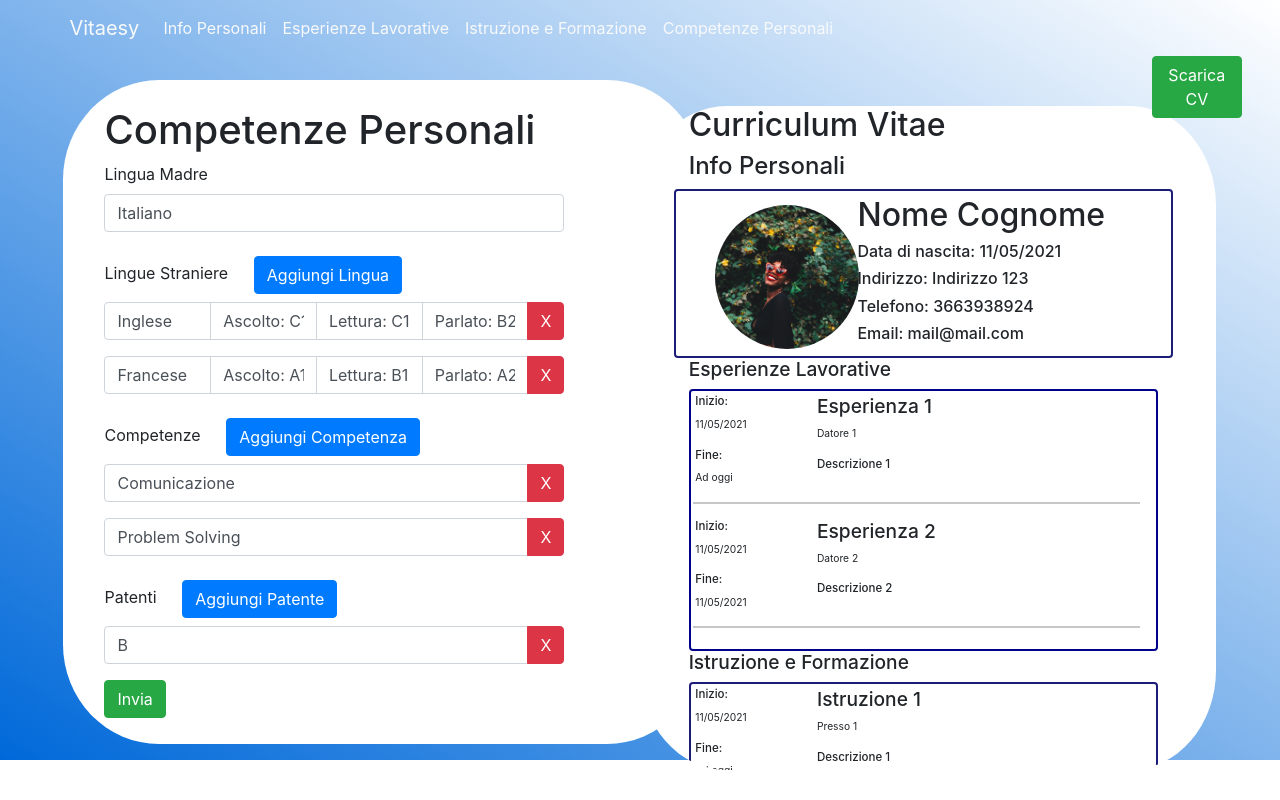
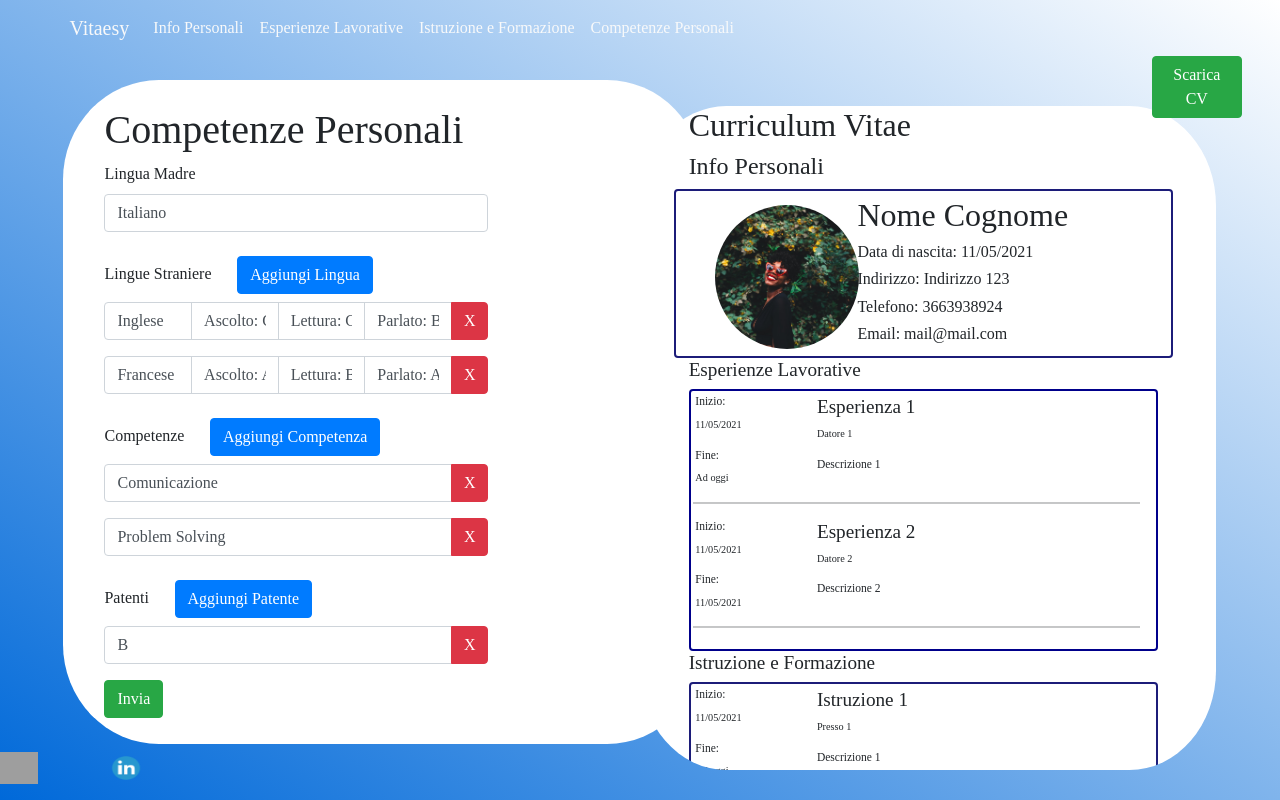
Before and after one commit to MaxNaitor/Vitaesy, an Angular app: page /riempimento/competenze in a window 1280 px wide. Built offline with nearby package versions, Linux system fonts and the light colour scheme; grey boxes are pictures that could not be loaded.

Commit message:
migliorato un po css

```diff
--- a/src/app/app.component.css
+++ b/src/app/app.component.css
@@ -1,8 +1,10 @@
 .corpo {
-    height: 95vh;
+    height: 100vh;
     padding-left: 3vw;
     padding-right: 3vw;
     background-image: linear-gradient(to top right, #0069D9, white);
+    overflow-y: auto;
+    font-family: 'Times New Roman';
 }
 .col-md-6 {
     display: grid;
--- a/src/app/app.component.html
+++ b/src/app/app.component.html
@@ -1,4 +1,5 @@
 <div class="corpo">
     <app-navbar></app-navbar>
     <router-outlet></router-outlet>
+    <app-footer></app-footer>
 </div>
--- a/src/app/app.module.ts
+++ b/src/app/app.module.ts
@@ -19,6 +19,7 @@ import { IstruzioneFormComponent } from './forms/istruzione-form/istruzione-form
 import { CompetenzeFormComponent } from './forms/competenze-form/competenze-form.component';
 import { ReactiveFormsModule } from '@angular/forms';
 import { RiempimentoComponent } from './riempimento/riempimento.component';
+import { FooterComponent } from './footer/footer.component';
 
 @NgModule({
   declarations: [
@@ -37,6 +38,7 @@ import { RiempimentoComponent } from './riempimento/riempimento.component';
     IstruzioneFormComponent,
     CompetenzeFormComponent,
     RiempimentoComponent,
+    FooterComponent,
   ],
   imports: [
     BrowserModule,
--- /dev/null
+++ b/src/app/footer/footer.component.css
@@ -0,0 +1,11 @@
+.row {
+    width: 100vw;
+    margin-top: -4vh;
+    margin-left: -3vw;
+    background-color: transparent;
+}
+
+a > img {
+    height: 4vh;
+    width: 3vw;
+}
--- /dev/null
+++ b/src/app/footer/footer.component.html
@@ -0,0 +1,9 @@
+<div class="row no-gutters">
+    <div class="col-sm-1">
+        <a href="https://github.com/MaxNaitor" target="_blank"><img src="../../assets/github.png"></a>
+    </div>
+    <div class="col-sm-1">
+        <a href="https://www.linkedin.com/in/tiziano-massa-061151158/" target="_blank"><img
+                src="../../assets/linkedin.png"></a>
+    </div>
+</div>
--- /dev/null
+++ b/src/app/footer/footer.component.ts
@@ -0,0 +1,15 @@
+import { Component, OnInit } from '@angular/core';
+
+@Component({
+  selector: 'app-footer',
+  templateUrl: './footer.component.html',
+  styleUrls: ['./footer.component.css']
+})
+export class FooterComponent implements OnInit {
+
+  constructor() { }
+
+  ngOnInit(): void {
+  }
+
+}
--- a/src/app/forms/competenze-form/competenze-form.component.css
+++ b/src/app/forms/competenze-form/competenze-form.component.css
@@ -10,8 +10,19 @@
 
 form  {
     height: 50vh;
+    width: 30vw;
 }
 
 input.ng-invalid.ng-touched, select.ng-invalid.ng-touched {
     border: 1px solid red;
 }
+
+.addButton {
+    margin-left: 2vw;
+    margin-bottom: 1vh;
+    margin-top: 1vh;
+}
+
+select {
+    width: 70vw;
+}
--- a/src/app/forms/competenze-form/competenze-form.component.html
+++ b/src/app/forms/competenze-form/competenze-form.component.html
@@ -11,8 +11,8 @@
             </div>
             <div formArrayName="lingueStraniere">
                 <label for="">Lingue Straniere</label>
-                <button class="btn btn-primary" style="margin-left: 2vw; margin-bottom: 1vh; margin-top: 1vh;"
-                    (click)="aggiungiLingua(null,null,null,null)">Aggiungi Lingua</button>
+                <button class="btn btn-primary addButton" (click)="aggiungiLingua(null,null,null,null)">Aggiungi
+                    Lingua</button>
                 <div *ngFor="let lingua of getLingueStraniere(); let i = index" [formGroupName]="i" class="f-group">
                     <span *ngIf="lingua.invalid && lingua.touched">
                         La lingua non è stata compilata correttamente!
@@ -52,8 +52,8 @@
 
             <div formArrayName="competenze">
                 <label for="">Competenze</label>
-                <button class="btn btn-primary" style="margin-left: 2vw; margin-bottom: 1vh; margin-top: 1vh;"
-                    (click)="aggiungiCompetenza(null)">Aggiungi Competenza</button>
+                <button class="btn btn-primary addButton" (click)="aggiungiCompetenza(null)">Aggiungi
+                    Competenza</button>
                 <div *ngFor="let comp of getCompetenze(); let i = index" class="f-group">
                     <span *ngIf="comp.invalid && comp.touched">
                         Specifica la competenza!
@@ -68,8 +68,7 @@
             </div>
             <div formArrayName="patenti">
                 <label for="">Patenti</label>
-                <button class="btn btn-primary" style="margin-left: 2vw; margin-bottom: 1vh; margin-top: 1vh;"
-                    (click)="aggiungiPatente(null)">Aggiungi Patente</button>
+                <button class="btn btn-primary addButton" (click)="aggiungiPatente(null)">Aggiungi Patente</button>
                 <div *ngFor="let patente of getPatenti(); let i = index" class="f-group">
                     <span *ngIf="patente.invalid && patente.touched">
                         Specifica la patente!
--- a/src/app/forms/esperienze-form/esperienze-form.component.css
+++ b/src/app/forms/esperienze-form/esperienze-form.component.css
@@ -1,8 +1,6 @@
 
 .f-group {
-    margin-top: 1vh;
     margin-bottom: 2vh;
-    border: 2px solid darkblue;
     padding: 4vw;
     border-radius: 15%;
     background-color: white;
@@ -42,3 +40,7 @@ textarea.ng-invalid.ng-touched {
     color: red;
     margin-left: 2vw;
 }
+
+.row {
+    margin-top: 1vh;
+}
--- a/src/app/forms/istruzione-form/istruzione-form.component.css
+++ b/src/app/forms/istruzione-form/istruzione-form.component.css
@@ -2,7 +2,6 @@
 .f-group {
     margin-top: 1vh;
     margin-bottom: 2vh;
-    border: 2px solid darkblue;
     padding: 4vw;
     border-radius: 15%;
     background-color: white;
@@ -42,3 +41,7 @@ textarea.ng-invalid.ng-touched {
     color: red;
     margin-left: 2vw;
 }
+
+.row {
+    margin-top: 1vh;
+}
--- a/src/app/navbar/navbar.component.css
+++ b/src/app/navbar/navbar.component.css
@@ -1,3 +1,4 @@
 .navbar {
-    background-image: linear-gradient(to 45%, #7EB3EB, white);
+    /* background-image: linear-gradient(to 45%, #7EB3EB, white); */
+    background-color: transparent;
 }
```
Also changed, not shown: src/assets/linkedin.png (added), 1 other file (tests, documents, lock files or other folders).
